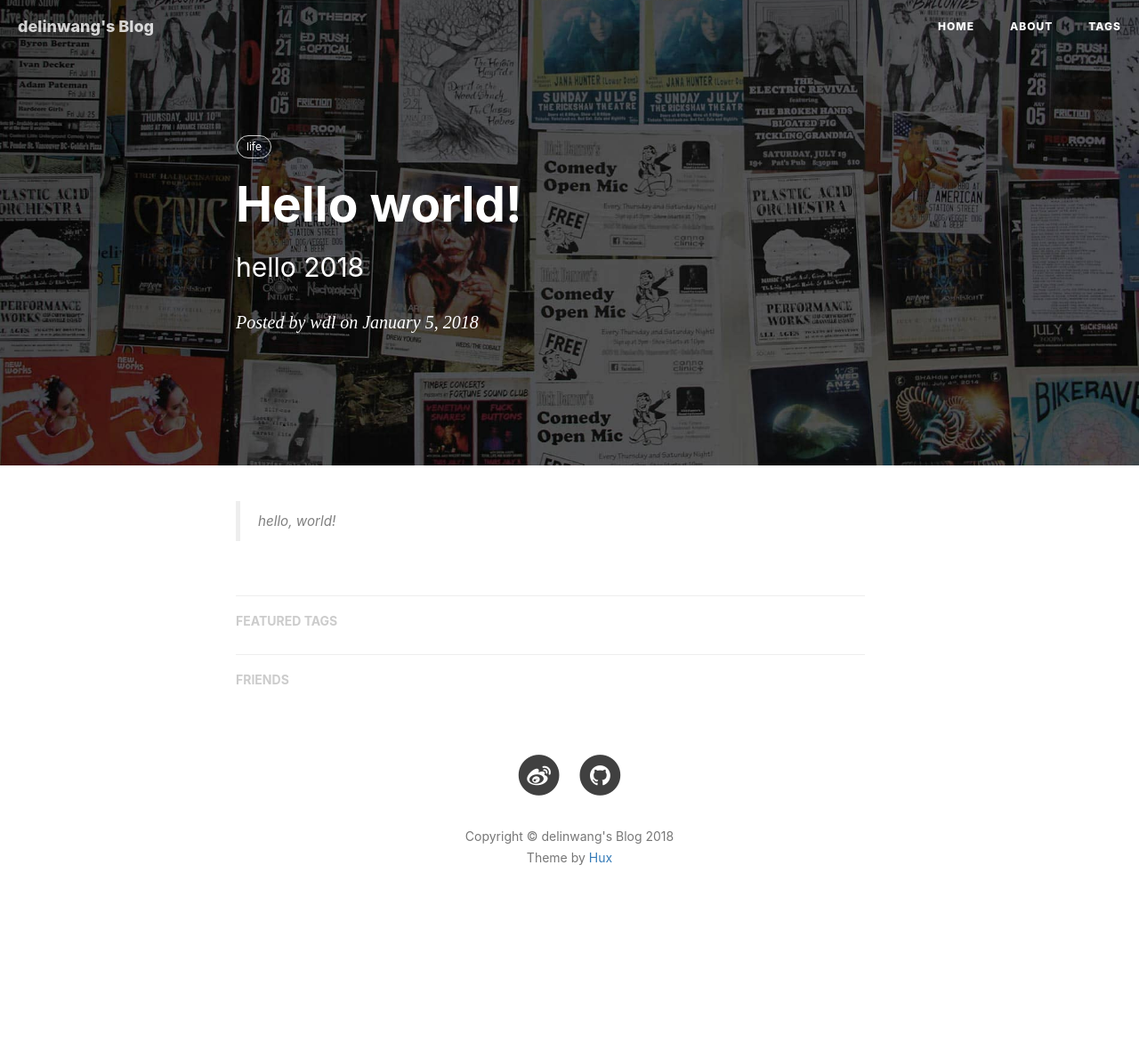
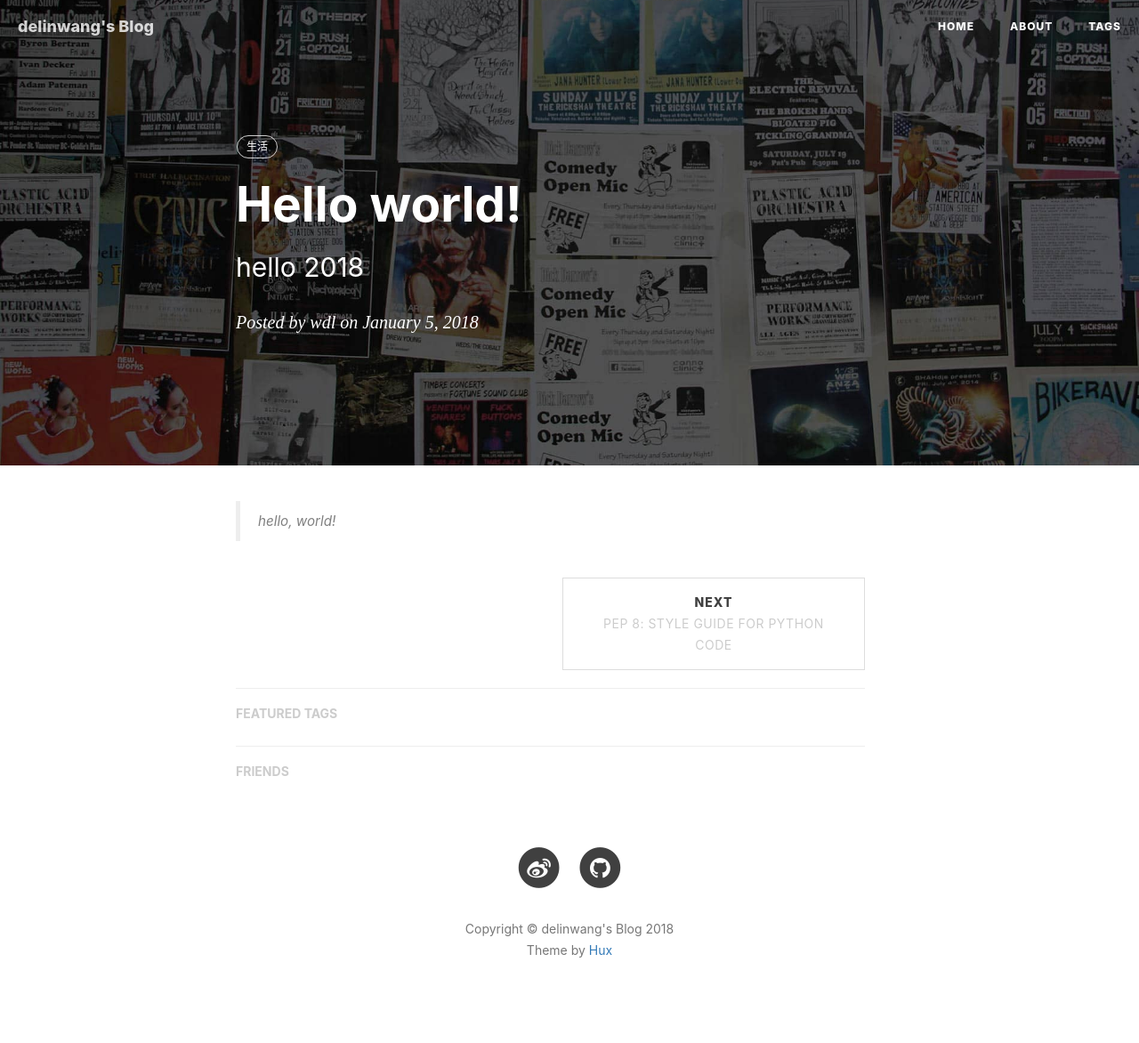
Before and after one commit to wangdelin/wangdelin.github.io, a Jekyll site: the page built from _posts/2018-01-05-hello-world.markdown, in a window 1280 px wide. Shown: the whole page at 89% size. Built offline with Jekyll 4.4.1, drawn with Linux system fonts in a browser that asks for light colours; nearby versions of some CDN libraries; comment, search, counter and statistics services are not loaded; before the commit the page ends 1068 px from its top, so only the background shows below that.

Commit message:
添加PEP8

```diff
--- a/_config.yml
+++ b/_config.yml
@@ -5,7 +5,7 @@ header-img: img/home-bg.jpg
 email: wdl@wangdelin.com
 description: "个人博客"
 keyword: "python linux jenkins python git docker 测试开发 持续集成 自动化测试"
-url: "https://wangdelin.com"              # your host, for absolute URL
+url: "http://wangdelin.com"              # your host, for absolute URL
 baseurl: ""                             # for example, '/blog' if your blog hosted on 'host/blog'
 
 
--- a/_posts/2018-01-05-hello-world.markdown
+++ b/_posts/2018-01-05-hello-world.markdown
@@ -5,8 +5,7 @@ subtitle: "hello 2018"
 date: 2018-01-05 14:21:00 0800
 author: "wdl"
 tags:
-    - life
-
+    - 生活
 ---
 
 > hello, world!
--- /dev/null
+++ b/_posts/2018-1-10-pep8-style-guide-for-python-code.markdown
@@ -0,0 +1,12 @@
+---
+layout: post
+title: "PEP 8: Style Guide for Python Code"
+author: wdl
+date: 2018-1-10 10:00:00
+tags:
+    - python
+---
+
+>
+>
+>
```
